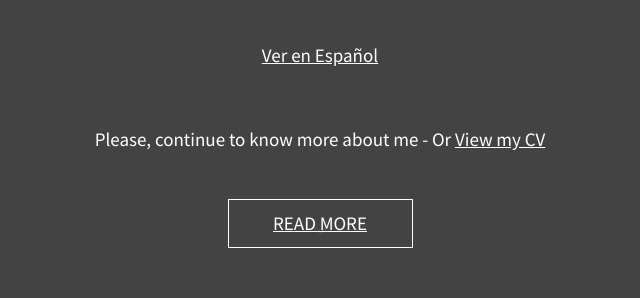
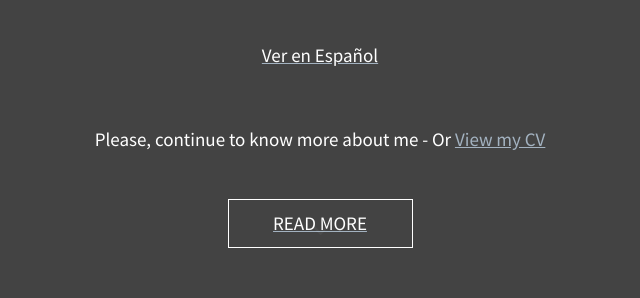
Before and after one commit to joelermantraut/je, a plain HTML site: page index.html in a window 1280 px wide. Shown: the part 268-566 px from the top of the page, 320-960 px from the left. Drawn offline with nearby package versions, Linux system fonts and the light colour scheme.

Commit message:
Corrected links styles

```diff
--- a/css/style.css
+++ b/css/style.css
@@ -69,7 +69,7 @@ h1 span{
 }
 
 a {
-
+  color:#a3b2c0 !important;
 }
 
 
```
